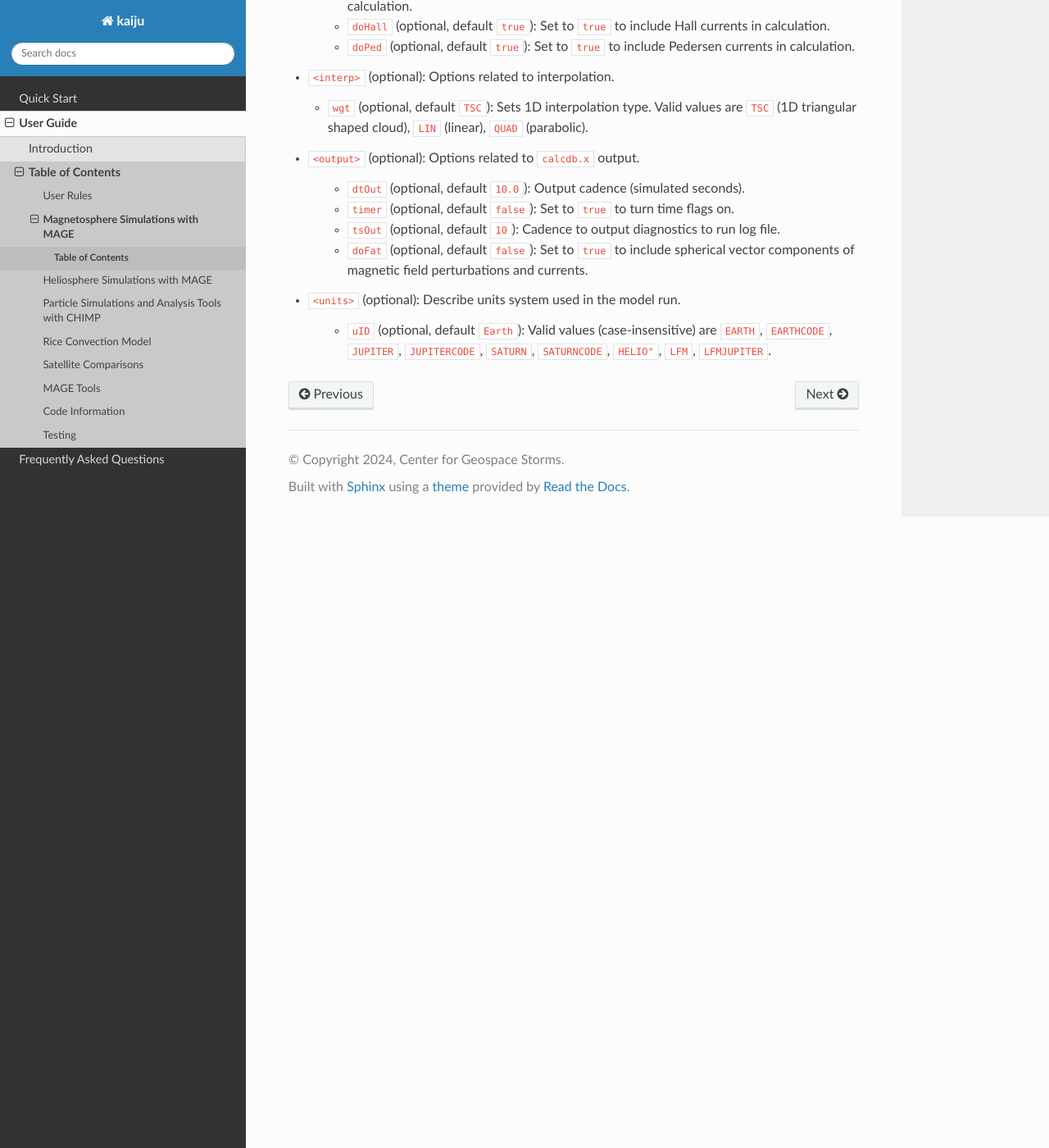
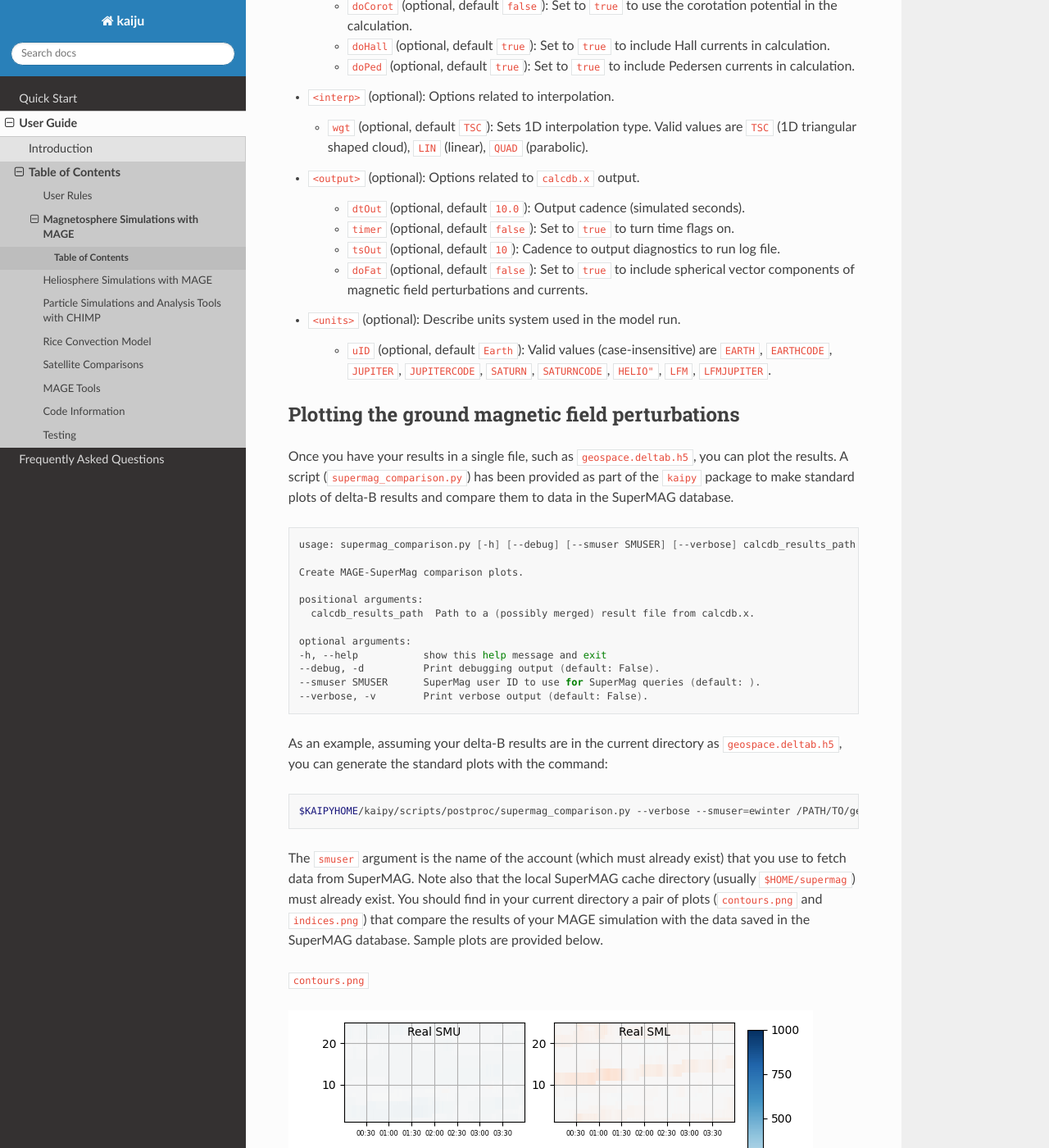
Before and after one commit to rgorby/MAGE, a Sphinx documentation site: the page built from docs/source/userGuide/magnetosphere/analysisTools/groundMag.rst, in a window 1280 px wide and 1400 px high, scrolled down 5139 px. Shown: the whole window at 82% size. Built offline with Sphinx 7.4.7 and the Read the Docs theme 3.1.0, drawn with Linux system fonts in a browser that asks for light colours; pages that are not in the unit, such as notebooks, are missing from menus; some of the changed text lies outside the part shown.

Commit message:
Added sample comparison plots.

```diff
--- a/docs/source/userGuide/magnetosphere/analysisTools/groundMag.rst
+++ b/docs/source/userGuide/magnetosphere/analysisTools/groundMag.rst
@@ -1,6 +1,6 @@
 
-Ground Magnetometer Calculations
-================================
+SuperMAG: Ground Magnetometer Calculations
+==========================================
 
 Introduction
 ------------
@@ -215,3 +215,39 @@ The elements and attributes of the XML file are described below.
 * ``<units>`` (optional): Describe units system used in the model run.
 
     * ``uID`` (optional, default ``Earth``\ ): Valid values (case-insensitive) are ``EARTH``, ``EARTHCODE``, ``JUPITER``, ``JUPITERCODE``, ``SATURN``, ``SATURNCODE``, ``HELIO"``, ``LFM``, ``LFMJUPITER``.
+
+Plotting the ground magnetic field perturbations
+------------------------------------------------
+
+Once you have your results in a single file, such as ``geospace.deltab.h5``, you can plot the results. A script (``supermag_comparison.py``) has been provided as part of the ``kaipy`` package to make standard plots of delta-B results and compare them to data in the SuperMAG database.
+
+.. code-block:: bash
+
+    usage: supermag_comparison.py [-h] [--debug] [--smuser SMUSER] [--verbose] calcdb_results_path
+
+    Create MAGE-SuperMag comparison plots.
+
+    positional arguments:
+      calcdb_results_path  Path to a (possibly merged) result file from calcdb.x.
+
+    optional arguments:
+    -h, --help           show this help message and exit
+    --debug, -d          Print debugging output (default: False).
+    --smuser SMUSER      SuperMag user ID to use for SuperMag queries (default: ).
+    --verbose, -v        Print verbose output (default: False).
+
+As an example, assuming your delta-B results are in the current directory as ``geospace.deltab.h5``, you can generate the standard plots with the command:
+
+.. code-block:: bash
+
+    $KAIPYHOME/kaipy/scripts/postproc/supermag_comparison.py --verbose --smuser=ewinter /PATH/TO/geospace.deltab.h5
+
+The ``smuser`` argument is the name of the account (which must already exist) that you use to fetch data from SuperMAG. Note also that the local SuperMAG cache directory (usually ``$HOME/supermag``) must already exist. You should find in your current directory a pair of plots (``contours.png`` and ``indices.png``) that compare the results of your MAGE simulation with the data saved in the SuperMAG database. Sample plots are provided below.
+
+``contours.png``
+
+.. image:: contours.png
+
+``indices.png``
+
+.. image:: indices.png
```
Also changed, not shown: docs/source/userGuide/magnetosphere/analysisTools/superMAGE.rst (+6 -7 lines), docs/source/userGuide/magnetosphere/analysisTools/contours.png (added), docs/source/userGuide/magnetosphere/analysisTools/indices.png (added).
